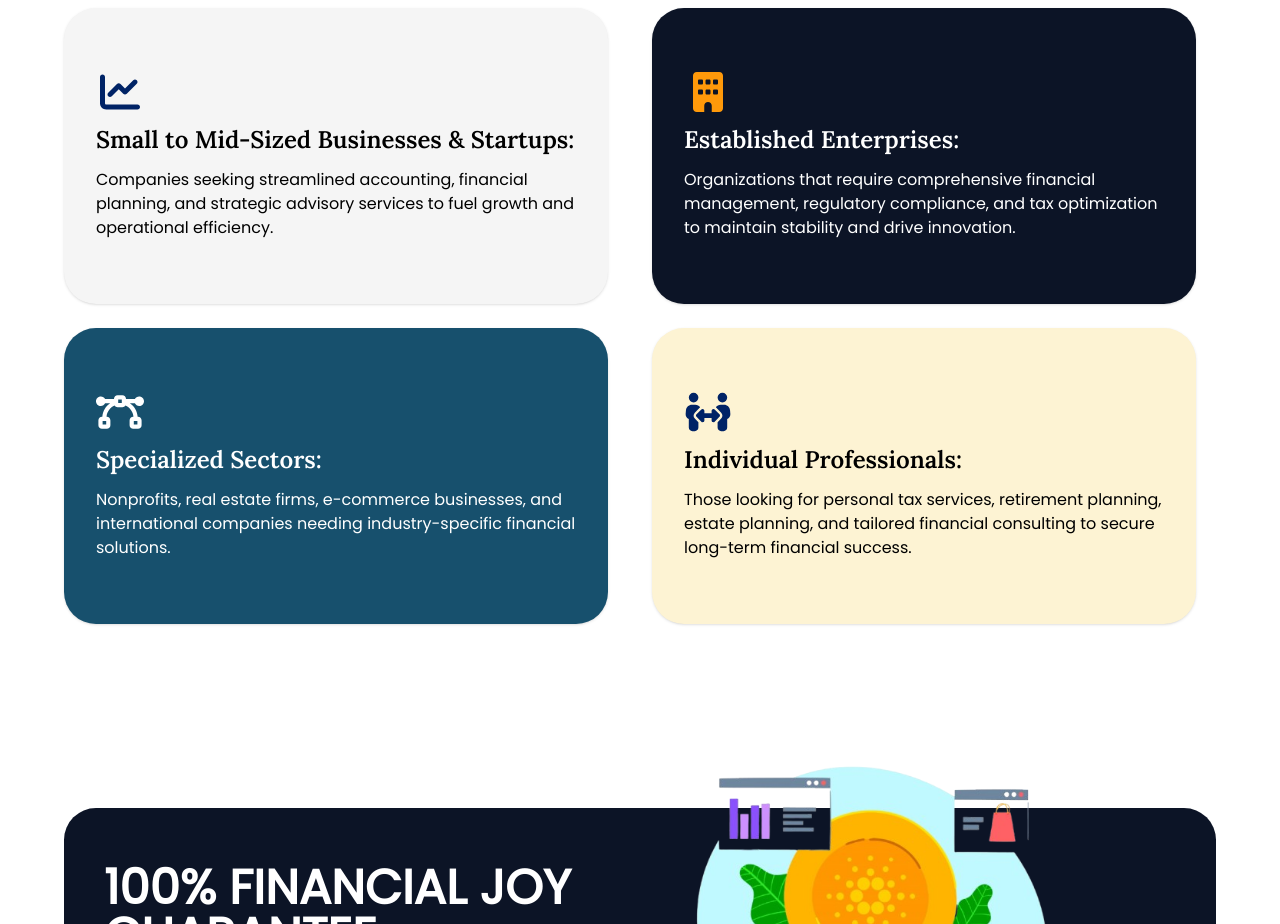
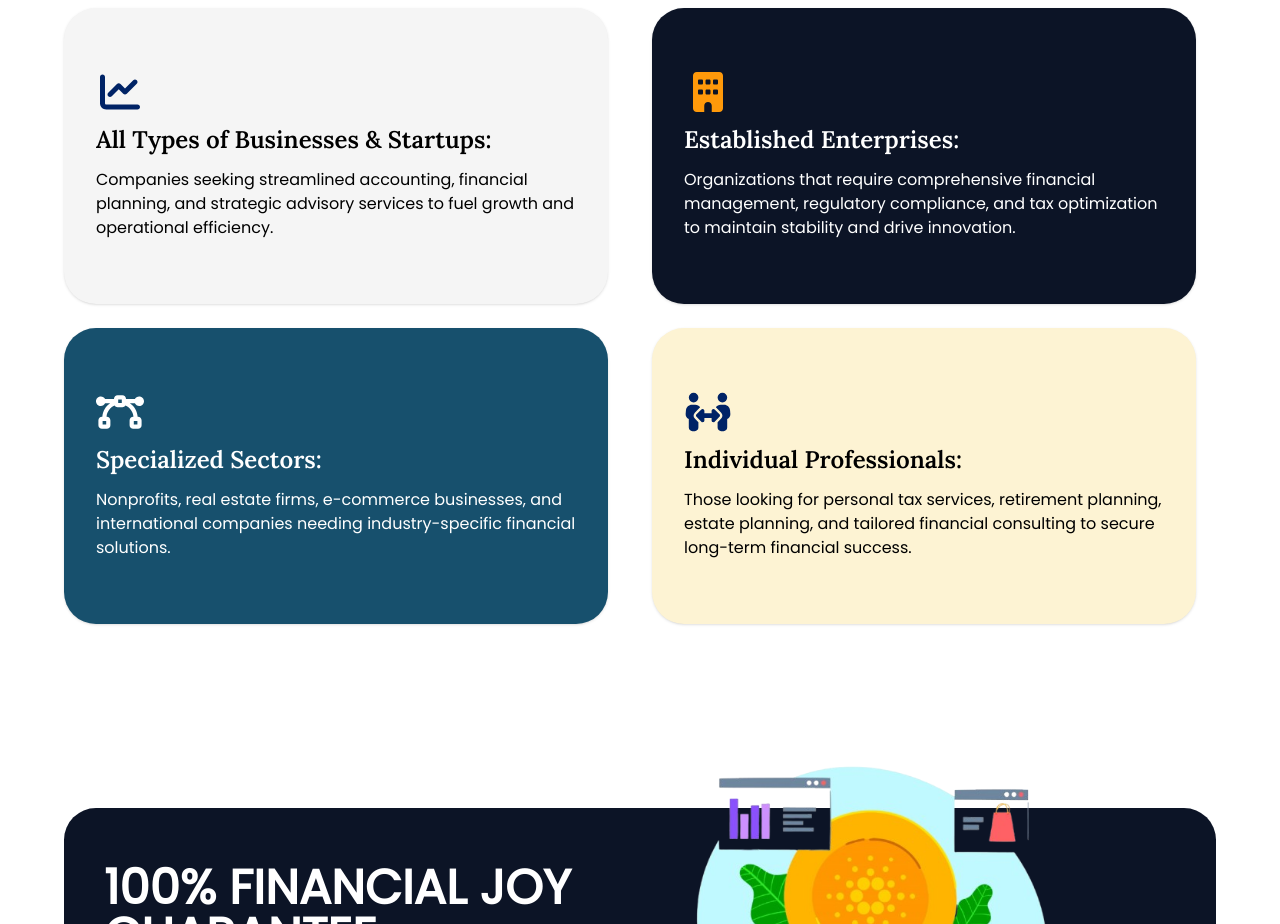
Before and after one commit to solemannoushad/Bizfinx79, a Next.js app: page / in a window 1280 px wide. Shown: the part 940-1864 px from the top of the page. Built offline with nearby package versions, Linux system fonts and the light colour scheme; some icons are missing.

Commit message:
target audience content updated

```diff
--- a/src/content/target-audience.ts
+++ b/src/content/target-audience.ts
@@ -2,7 +2,7 @@ export const targetAudienceContent = {
     headline: "BizFinx79 caters to a diverse range of clients, including :",
     cards: [
         {
-            title: "Small to Mid-Sized Businesses & Startups:",
+            title: "All Types of Businesses & Startups:",
             description: "Companies seeking streamlined accounting, financial planning, and strategic advisory services to fuel growth and operational efficiency.",
             icon: "chart-line-solid.svg",
             bg: "#f5f5f5",
```
